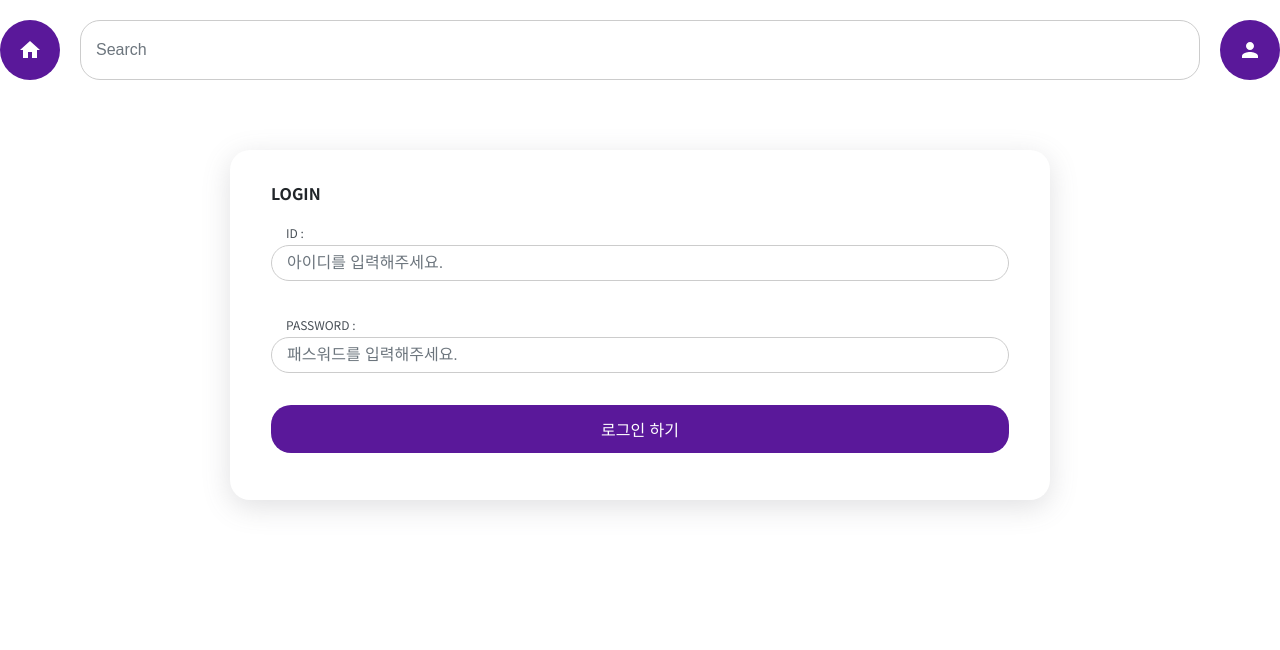
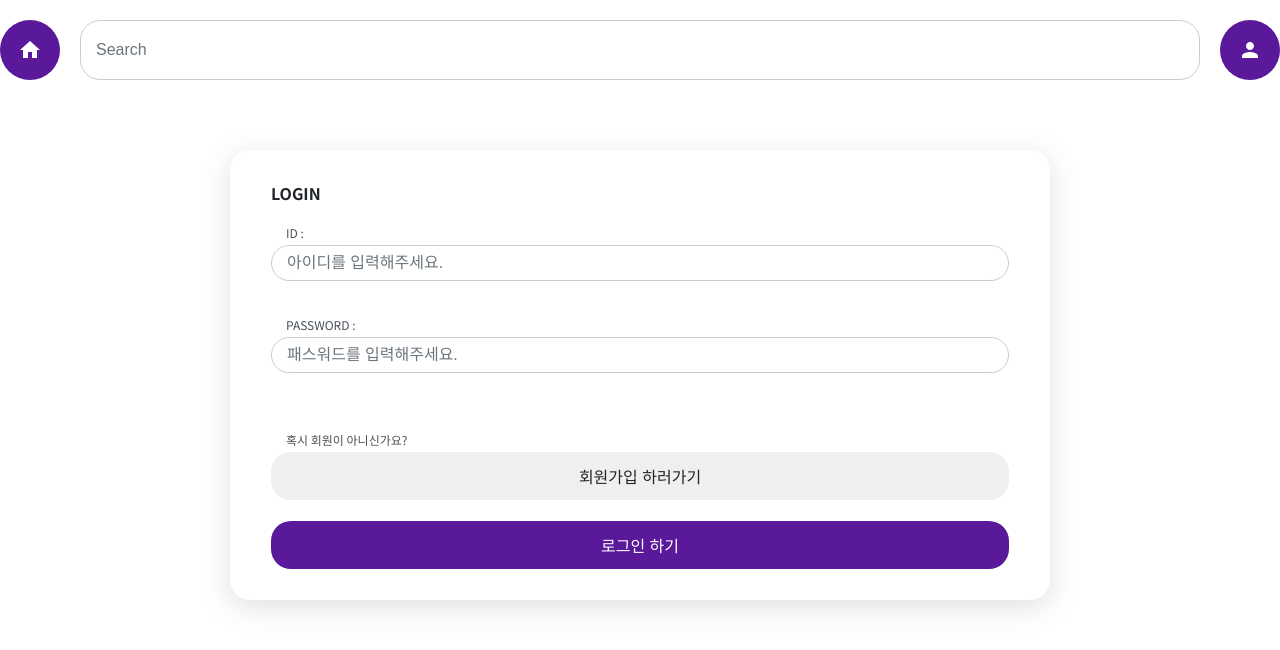
Before and after one commit to HseongH/Bohemian-Rhapsody, a React (Create React App) app: page /login in a window 1280 px wide. Shown: the top 650 px of the page. Built offline with nearby package versions, Linux system fonts and the light colour scheme.

Commit message:
로그인 페이지 수정
회원가입 버튼 및 경로 추가

```diff
--- a/src/pages/LogIn.js
+++ b/src/pages/LogIn.js
@@ -3,6 +3,9 @@ import React from 'react';
 
 //Elements
 import { Text, Title, Input, Grid, Button } from '../elements'
+
+// HISTORY
+import { history } from '../redux/configStore';
 
 const Login = (props) => {
   return (
@@ -29,7 +32,7 @@ const Login = (props) => {
             />
           </Grid>
 
-          <Grid padding="16px 0px">
+          <Grid padding="16px 0px 50px 0px">
             <Text fontSize="12px" lineHeight="2" textIndent="15px">
               PASSWORD :
             </Text>
@@ -40,7 +43,17 @@ const Login = (props) => {
             />
           </Grid>
 
-          <Grid padding="16px 0px">
+          <Grid padding="5px 0px">
+            <Text fontSize="12px" lineHeight="2" textIndent="15px">
+              혹시 회원이 아니신가요?
+            </Text>
+            <Button width="100%" height="auto" padding="12px 0" radius="20px"
+              bg="#EFEFEF"
+              hoverColor="#ccc"
+              color="inherit"
+              clickEvent={()=>{history.push('/signup');}}>회원가입 하러가기</Button>
+          </Grid>
+          <Grid padding="16px 0px 0px 0px">
             <Button width="100%" height="auto" padding="12px 0" radius="20px"
               clickEvent={() => { console.log("로그인!!"); }}>로그인 하기</Button>
           </Grid>
--- a/src/pages/SignUp.js
+++ b/src/pages/SignUp.js
@@ -38,7 +38,7 @@ const SignUp = (props) => {
               }}
             />
           </Grid>
-          <Grid padding="16px 0px">
+          <Grid padding="16px 0px 50px 0px">
             <Text fontSize="12px" lineHeight="2" textIndent="15px">
               PASSWORD CHECK:
             </Text>
```
